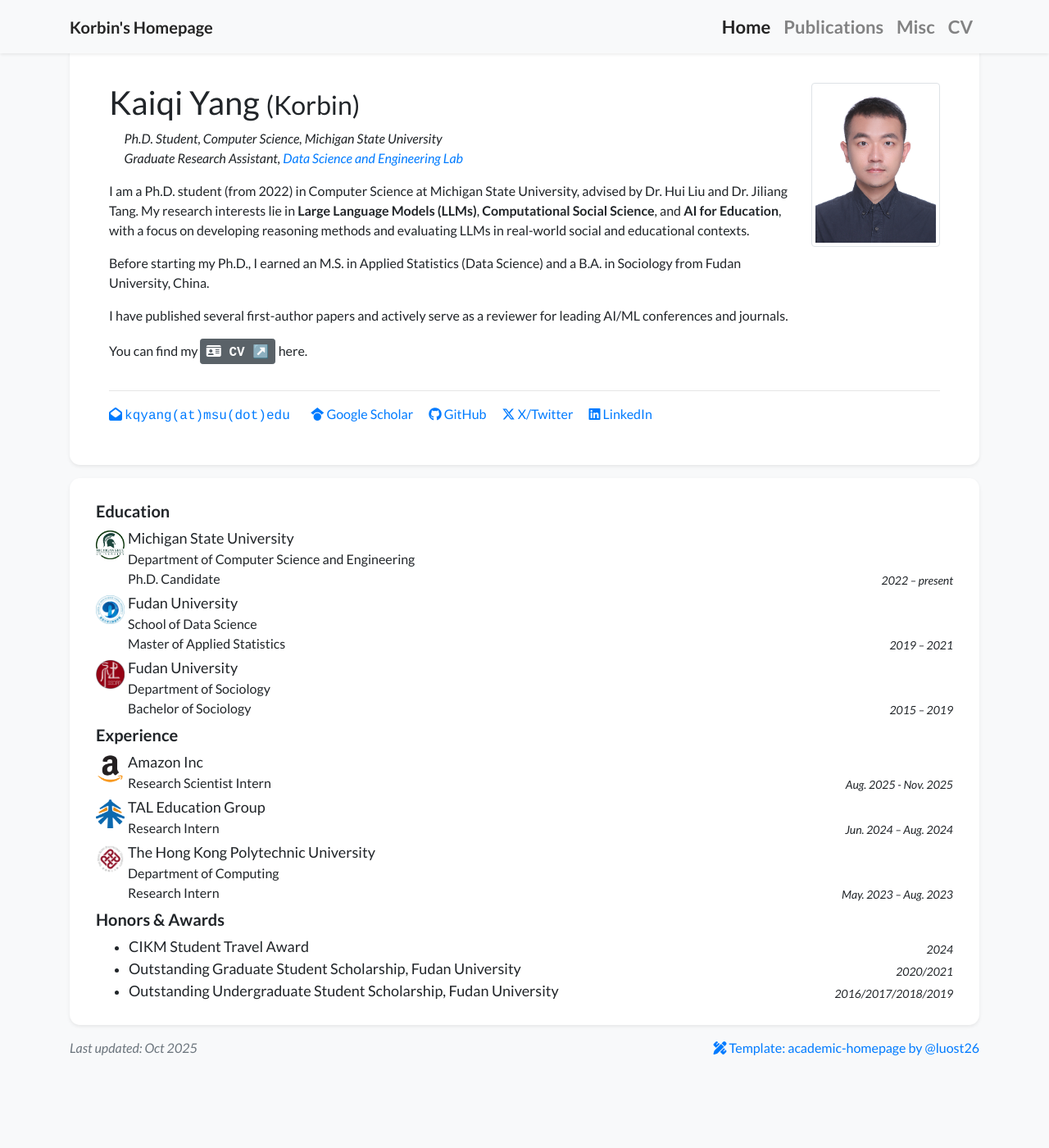
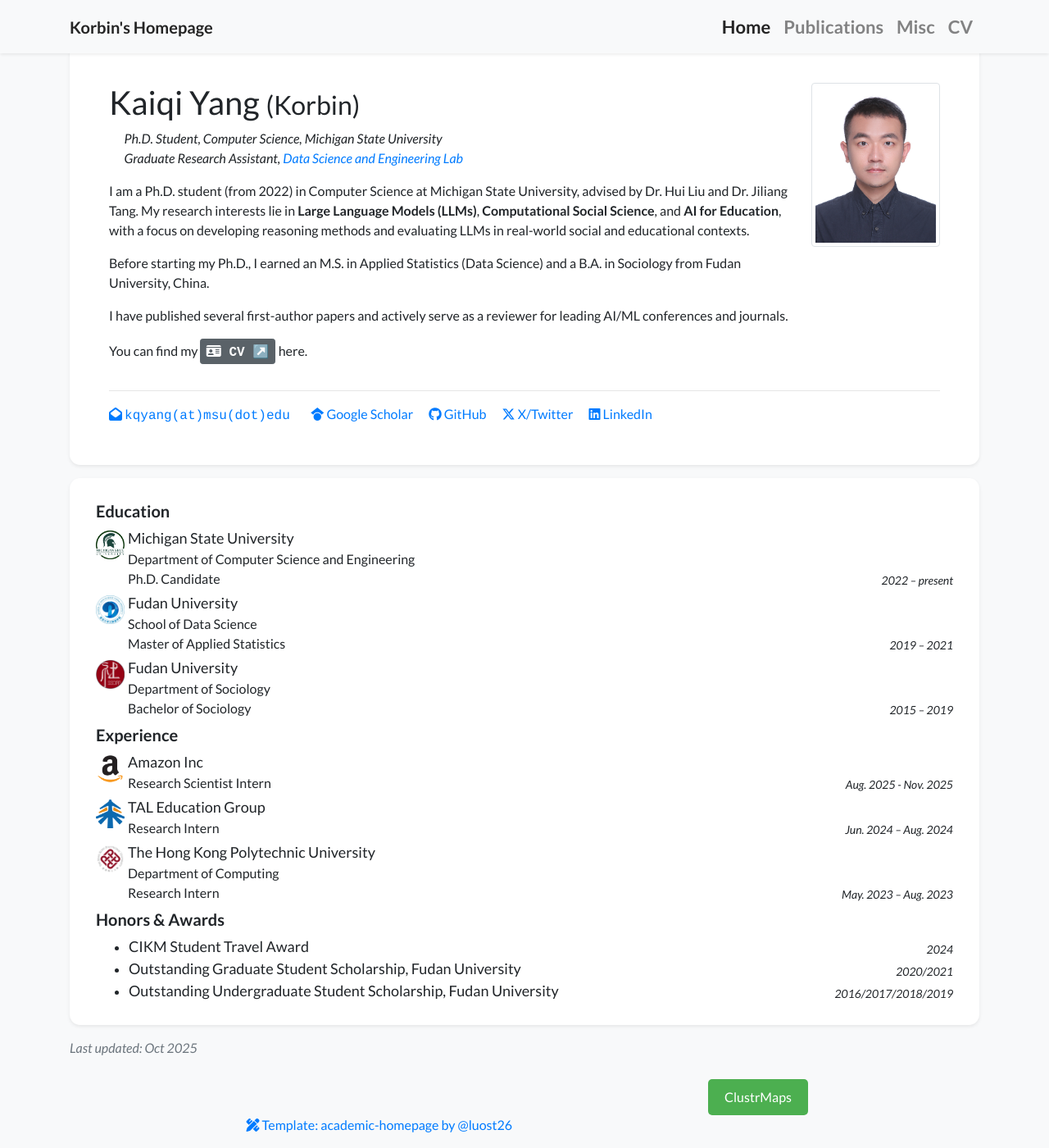
Before and after one commit to KorbinY/korbiny.github.io, a Jekyll site: the page built from index.html, in a window 1280 px wide and 1400 px high, scrolled down 27 px. Shown: the whole window at 82% size. Built offline with Jekyll 4.4.1, drawn with Linux system fonts in a browser that asks for light colours; nearby versions of some CDN libraries; a style sheet for code colours, icons or effects is not loaded; before the commit the page ends 1333 px from its top, so only the background shows below that.

Commit message:
add geo statistics

```diff
--- a/_includes/footer.html
+++ b/_includes/footer.html
@@ -6,6 +6,11 @@
                     <i>Last updated: {{ "now" | date: "%b %Y" }}</i>
                 </div>
             </div>
+
+            <div class="col-6">
+                {% include geo.html %}
+            </div>
+
             <div class="col-6">
                 <div class="text-right text-muted">
                     {{ site.data.display.footer_text }}
--- /dev/null
+++ b/_includes/geo.html
@@ -0,0 +1,42 @@
+<style>
+.container {
+    display: flex;
+    justify-content: center;
+    margin-top: 50px;
+}
+
+.geostat-container {
+    display: none;
+    position: absolute;
+    top: 50px;
+    left: 0;
+    z-index: 10;
+}
+
+.geostat-button:hover + .geostat-container {
+    display: block;
+}
+
+.geostat-button {
+    cursor: pointer;
+    padding: 10px 20px;
+    background-color: #4CAF50;
+    color: white;
+    border: none;
+    border-radius: 5px;
+}
+
+.geostat-container {
+    background-color: white;
+    padding: 10px;
+    border-radius: 5px;
+    box-shadow: 0 4px 8px rgba(0, 0, 0, 0.2);
+}
+</style>
+
+<div class="container">
+    <button class="geostat-button">ClustrMaps</button>
+    <div class="geostat-container">
+        <script type="text/javascript" id="clustrmaps" src="//cdn.clustrmaps.com/map_v2.js?cl=878787&amp;w=200&amp;t=tt&amp;d=AOHGQSRze7SIRR2k6C3o8lBzJFx74yZo39cfH1cDX7g&amp;co=e8e8e8&amp;ct=00196b"></script>
+    </div>
+</div>
```
Also changed, not shown: 1 other file.
